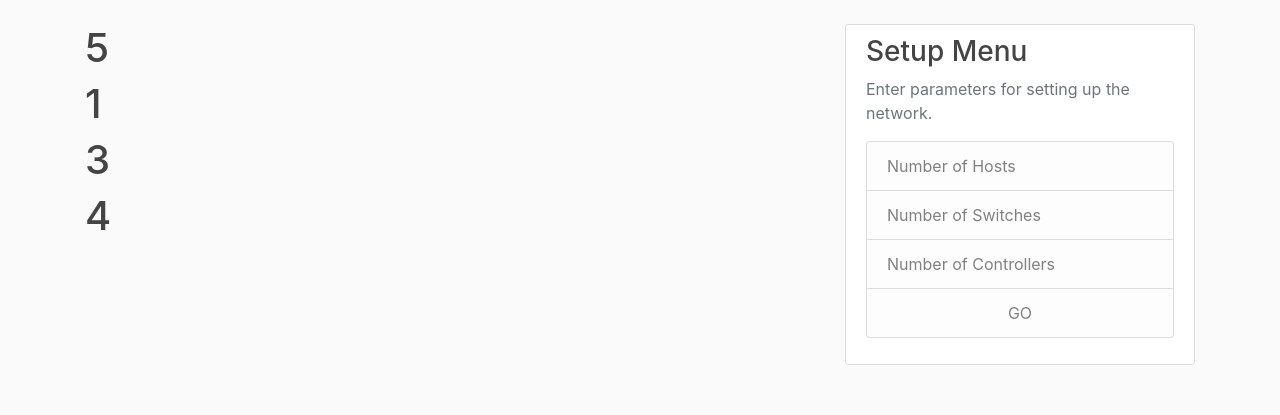
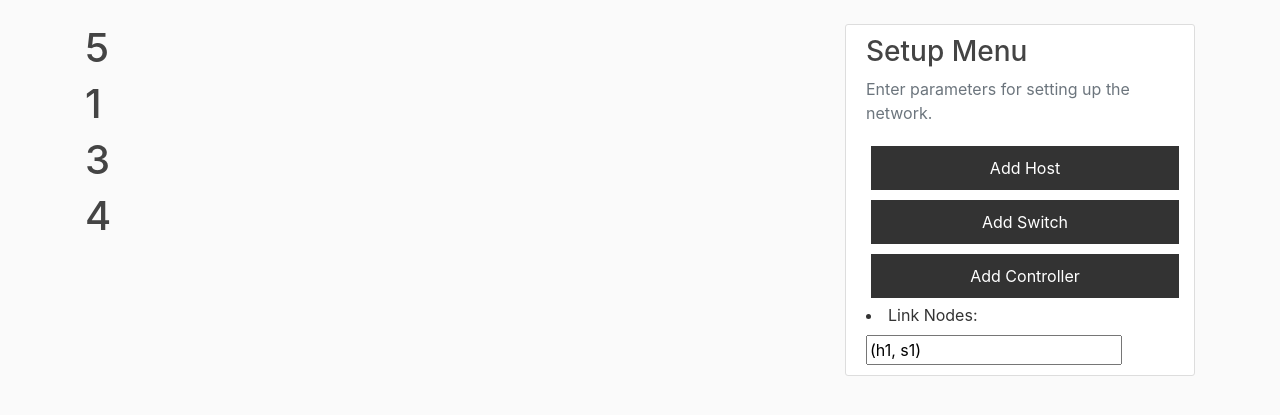
Before and after one commit to GatlinCruz/Capstone, a Django app: page / in a window 1280 px wide. Shown: the part 56-471 px from the top of the page. Run offline with Django 3.2, Linux system fonts and the light colour scheme; some libraries are stand-ins or nearby versions.

Commit message:
Changed look of buttons and added a form.

```diff
--- a/main2.py
+++ b/main2.py
@@ -2,5 +2,5 @@ import webview
 import time
 
 if __name__ == '__main__':
-    webview.create_window('Capstone 1', 'http://127.0.0.1:8050/', resizable=False, background_color='#000')
+    webview.create_window('Capstone 1', 'http://127.0.0.1:8000/', resizable=True, background_color='#000')
     webview.start(http_server=True)
--- a/mysite/gui/static/gui/main.css
+++ b/mysite/gui/static/gui/main.css
@@ -82,3 +82,23 @@ a.article-title:hover {
 .account-heading {
   font-size: 2.5rem;
 }
+
+.btn-group button {
+  background: #333333; /* Green background */
+  border: 1px black; /* Green border */
+  color: white; /* White text */
+  padding: 10px 24px; /* Some padding */
+  margin: 5px;
+  cursor: pointer; /* Pointer/hand icon */
+  width: 100%;
+  display: inline-block;
+}
+
+.btn-group button:not(:last-child) {
+  border-bottom: none; /* Prevent double borders */
+}
+
+/* Add a background color on hover */
+.btn-group button:hover {
+  background-color: #3e8e41;
+}
--- a/mysite/gui/templates/gui/base.html
+++ b/mysite/gui/templates/gui/base.html
@@ -1,4 +1,3 @@
-{% load static %}
 <!DOCTYPE html>
 <html lang="en">
 <head>
@@ -6,10 +5,10 @@
     <meta name="viewport" content="width=device-width, initial-scale=1, shrink-to-fit=no">
     <!-- Bootstrap CSS -->
     <link rel="stylesheet" href="https://stackpath.bootstrapcdn.com/bootstrap/4.5.2/css/bootstrap.min.css" integrity="sha384-JcKb8q3iqJ61gNV9KGb8thSsNjpSL0n8PARn9HuZOnIxN0hoP+VmmDGMN5t9UJ0Z" crossorigin="anonymous">
-
+    {% load static %}
     <link rel="stylesheet" type="text/css" href="{% static 'gui/main.css' %}">
 
-    <title>Title</title>
+    <title>Capstone</title>
 </head>
 <body>
 <header class="site-header">
@@ -35,14 +34,18 @@
     <div class="col-md-4">
       <div class="content-section">
         <h3>Setup Menu</h3>
-        <p class='text-muted'>Enter parameters for setting up the network.
-          <ul class="list-group">
-            <li class="list-group-item list-group-item-light">Number of Hosts</li>
-            <li class="list-group-item list-group-item-light">Number of Switches</li>
-            <li class="list-group-item list-group-item-light">Number of Controllers</li>
-            <button class="list-group-item list-group-item-light">GO</button>
-          </ul>
-        </p>
+        <p class='text-muted'>Enter parameters for setting up the network.</p>
+          <div class="btn-group" style="display: inline-block">
+            <button>Add Host</button>
+            <button>Add Switch</button>
+            <button>Add Controller</button>
+          </div>
+          <form action="/my-handling-form-page" method="post">
+            <li>
+                <label for="links">Link Nodes:</label>
+                <input type="text" id="links" name="link_field" value="(h1, s1)">
+            </li>
+          </form>
       </div>
     </div>
   </div>
--- a/mysite/mysite/settings.py
+++ b/mysite/mysite/settings.py
@@ -120,4 +120,4 @@ USE_TZ = True
 # https://docs.djangoproject.com/en/3.1/howto/static-files/
 
 STATIC_URL = '/static/'
-#STATIC_ROOT = os.path.join(BASE_DIR, "static")
+STATIC_ROOT = os.path.join(BASE_DIR, "static")
```
